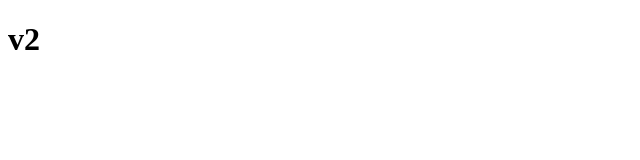
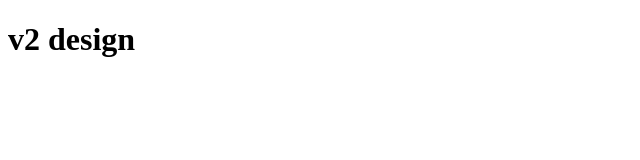
Before and after one commit to sallu8400/version, a plain HTML site: page index.html in a window 1280 px wide. Shown: the whole page, without its empty margins (0-640 px from the left). Drawn offline with Linux system fonts and the light colour scheme.

Commit message:
design v2

```diff
--- a/index.html
+++ b/index.html
@@ -7,6 +7,6 @@
     <link rel="stylesheet" href="style.css"/>
 </head>
 <body>
-    <h1>v2</h1>
+    <h1>v2 design</h1>
 </body>
 </html>
```
